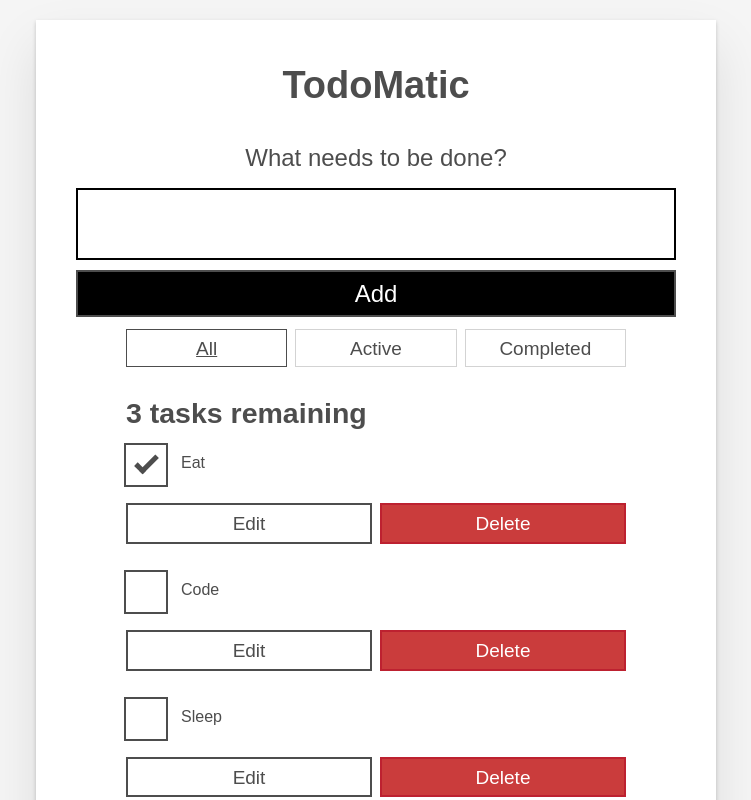
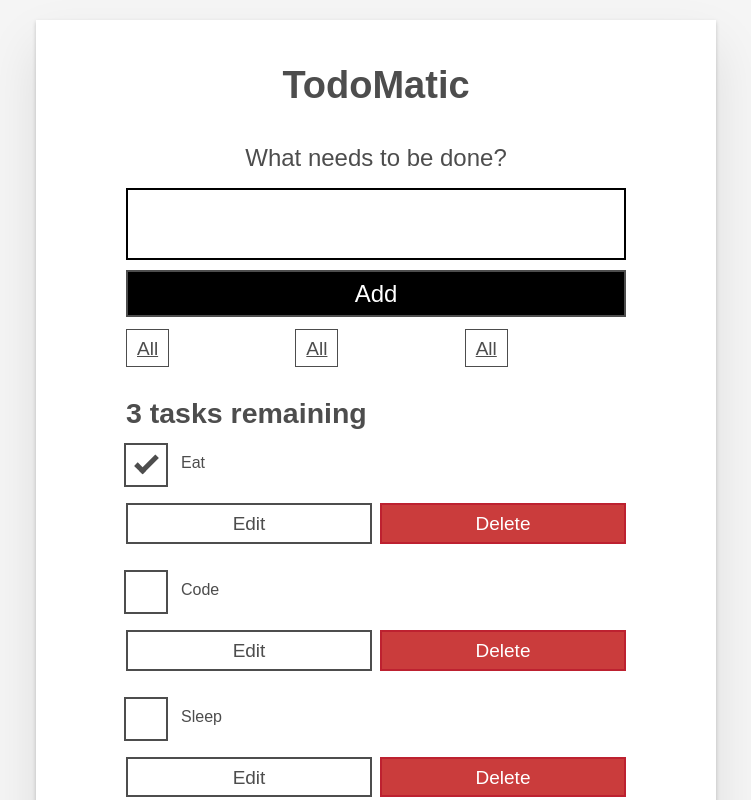
Before and after one commit to timnirmal/ToDo-App-React, a React (Create React App) app: page / in a window 1280 px wide. Shown: the top 800 px of the page, without its empty margins (264-1015 px from the left). Built offline with nearby package versions, Linux system fonts and the light colour scheme.

Commit message:
Filter Button and Form Setup

```diff
--- a/src/App.js
+++ b/src/App.js
@@ -1,4 +1,6 @@
 import Todo from "./components/Todo";
+import Form from "./components/Form";
+import FilterButton from "./components/FilterButton";
 
 function App(props) {
     // Mapping Task List to Todo component
@@ -7,39 +9,13 @@ function App(props) {
     return (
         <div className="todoapp stack-large">
             <h1>TodoMatic</h1>
-            <form>
-                <h2 className="label-wrapper">
-                    <label htmlFor="new-todo-input" className="label__lg">
-                        What needs to be done?
-                    </label>
-                </h2>
-                <input
-                    type="text"
-                    id="new-todo-input"
-                    className="input input__lg"
-                    name="text"
-                    autoComplete="off"
-                />
-                <button type="submit" className="btn btn__primary btn__lg">
-                    Add
-                </button>
-            </form>
+
+            <Form />
+
             <div className="filters btn-group stack-exception">
-                <button type="button" className="btn toggle-btn" aria-pressed="true">
-                    <span className="visually-hidden">Show </span>
-                    <span>all</span>
-                    <span className="visually-hidden"> tasks</span>
-                </button>
-                <button type="button" className="btn toggle-btn" aria-pressed="false">
-                    <span className="visually-hidden">Show </span>
-                    <span>Active</span>
-                    <span className="visually-hidden"> tasks</span>
-                </button>
-                <button type="button" className="btn toggle-btn" aria-pressed="false">
-                    <span className="visually-hidden">Show </span>
-                    <span>Completed</span>
-                    <span className="visually-hidden"> tasks</span>
-                </button>
+                <FilterButton filter="all" />
+                <FilterButton filter="active" />
+                <FilterButton filter="completed" />
             </div>
             <h2 id="list-heading">
                 3 tasks remaining
--- /dev/null
+++ b/src/components/FilterButton.js
@@ -0,0 +1,14 @@
+
+function FilterButton(props) {
+  return (
+      <div>
+          <button type="button" className="btn toggle-btn" aria-pressed="true">
+              <span className="visually-hidden">Show </span>
+              <span>all</span>
+              <span className="visually-hidden"> tasks</span>
+          </button>
+      </div>
+  );
+}
+
+export default FilterButton;
--- /dev/null
+++ b/src/components/Form.js
@@ -0,0 +1,27 @@
+import React from "react";
+
+function Form (props) {
+    return (
+        <div>
+            <form>
+                <h2 className="label-wrapper">
+                    <label htmlFor="new-todo-input" className="label__lg">
+                        What needs to be done?
+                    </label>
+                </h2>
+                <input
+                    type="text"
+                    id="new-todo-input"
+                    className="input input__lg"
+                    name="text"
+                    autoComplete="off"
+                />
+                <button type="submit" className="btn btn__primary btn__lg">
+                    Add
+                </button>
+            </form>
+        </div>
+    );
+}
+
+export default Form;
```
